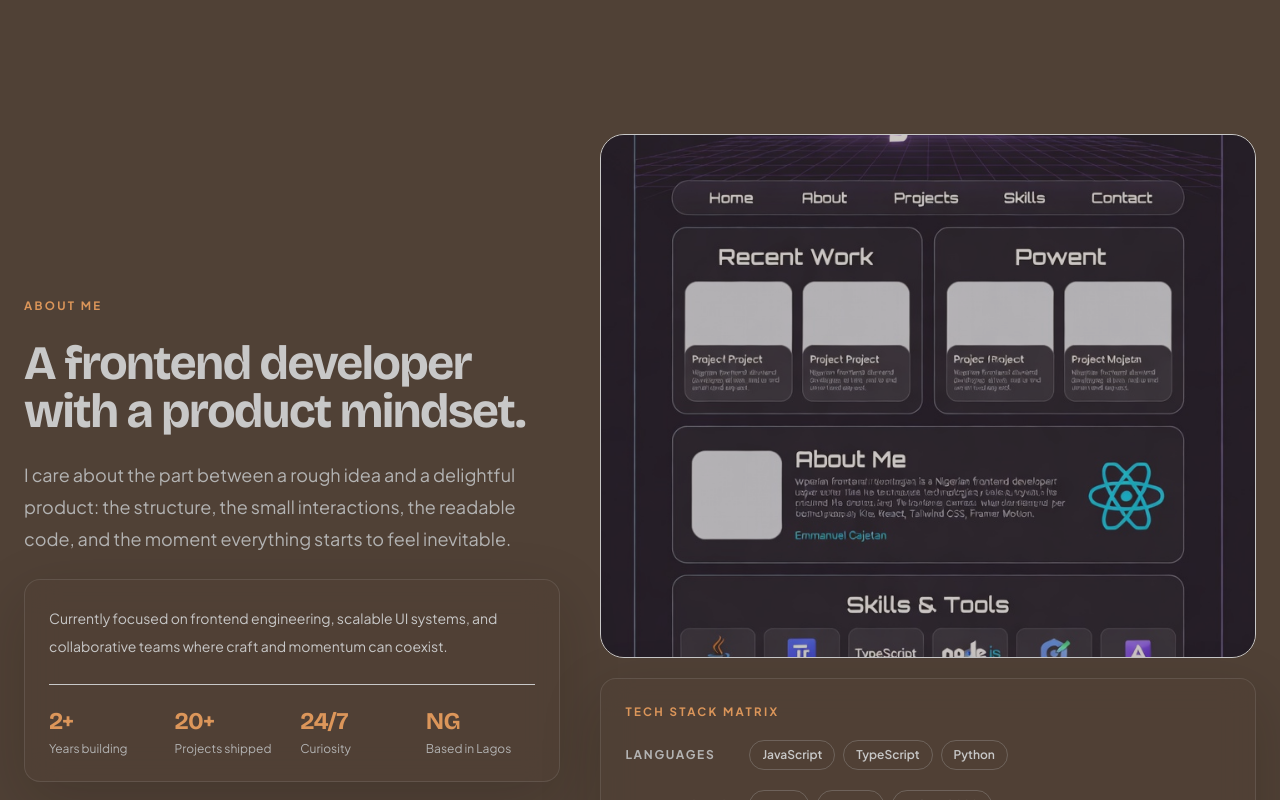
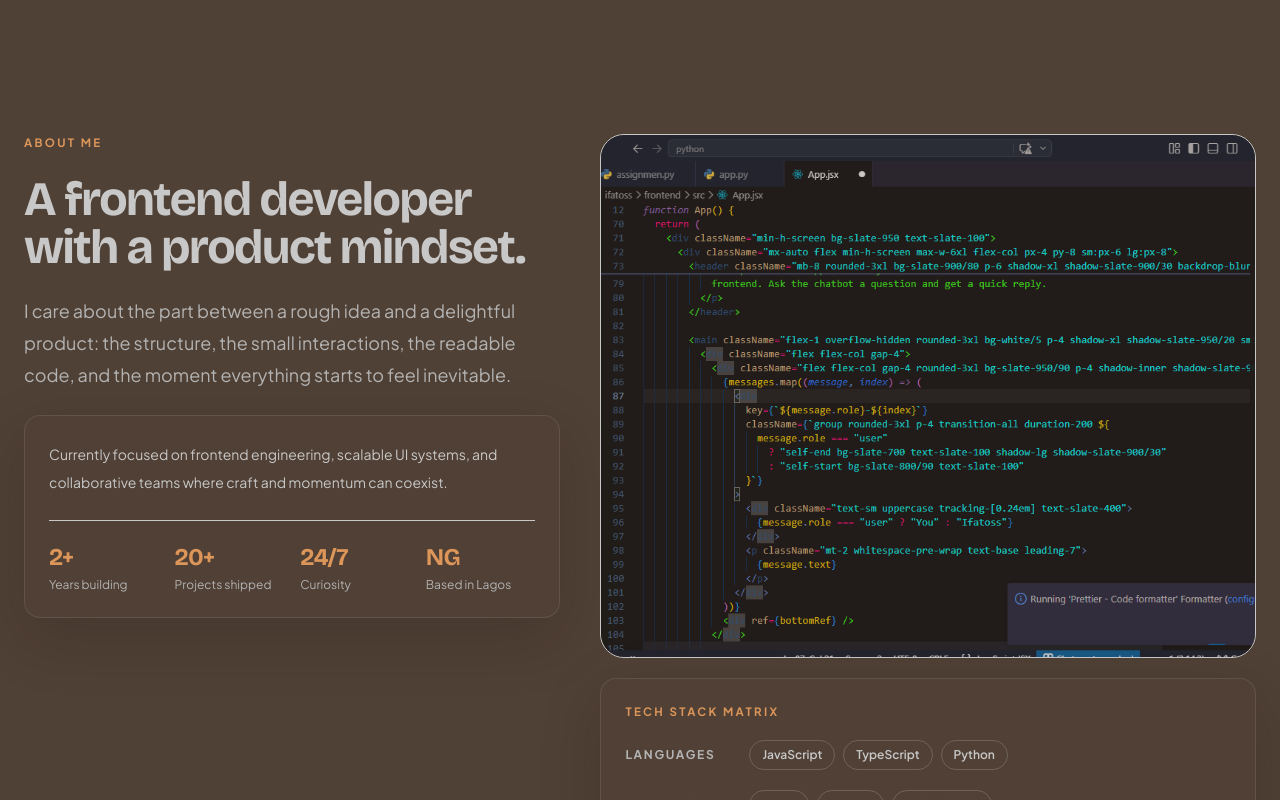
Before and after one commit to Cue-designs/Portfolio, a Next.js app: page / in a window 1280 px wide. Shown: the part 1000-1800 px from the top of the page. Built offline with nearby package versions, Linux system fonts and the light colour scheme.

Commit message:
feat:added glassmorphism and morecls content about my work

```diff
--- a/components/About.tsx
+++ b/components/About.tsx
@@ -3,7 +3,7 @@
 import { useLayoutEffect, useRef } from "react";
 import gsap from "gsap";
 import { ScrollTrigger } from "gsap/ScrollTrigger";
-import imageweb from "../public/imageweb.jpg";
+import imageweb from "../public/imageweb.png";
 
 gsap.registerPlugin(ScrollTrigger);
 
@@ -52,9 +52,9 @@ export default function About() {
     <section
       ref={sectionRef}
       id="about"
-      className="grid items-center gap-10 lg:grid-cols-[0.9fr_1.1fr]"
+      className="grid items-center lg: items-start gap-10 lg:grid-cols-[0.9fr_1.1fr]"
     >
-      <div className="space-y-6">
+      <div className="space-y-6 ">
         <p className="section-kicker">About me</p>
         <h2
           data-about-reveal
@@ -100,7 +100,7 @@ export default function About() {
           <img
             src={imageweb.src}
             alt="Futuristic abstract"
-            className="h-full w-full object-cover opacity-70"
+            className="h-full w-full object-cover  object-right opacity-70"
           />
         </div>
         <div data-about-card className="glass-surface rounded-2xl p-6">
```
Also changed, not shown: public/imageweb.jpg (deleted), public/imageweb.png (added).
